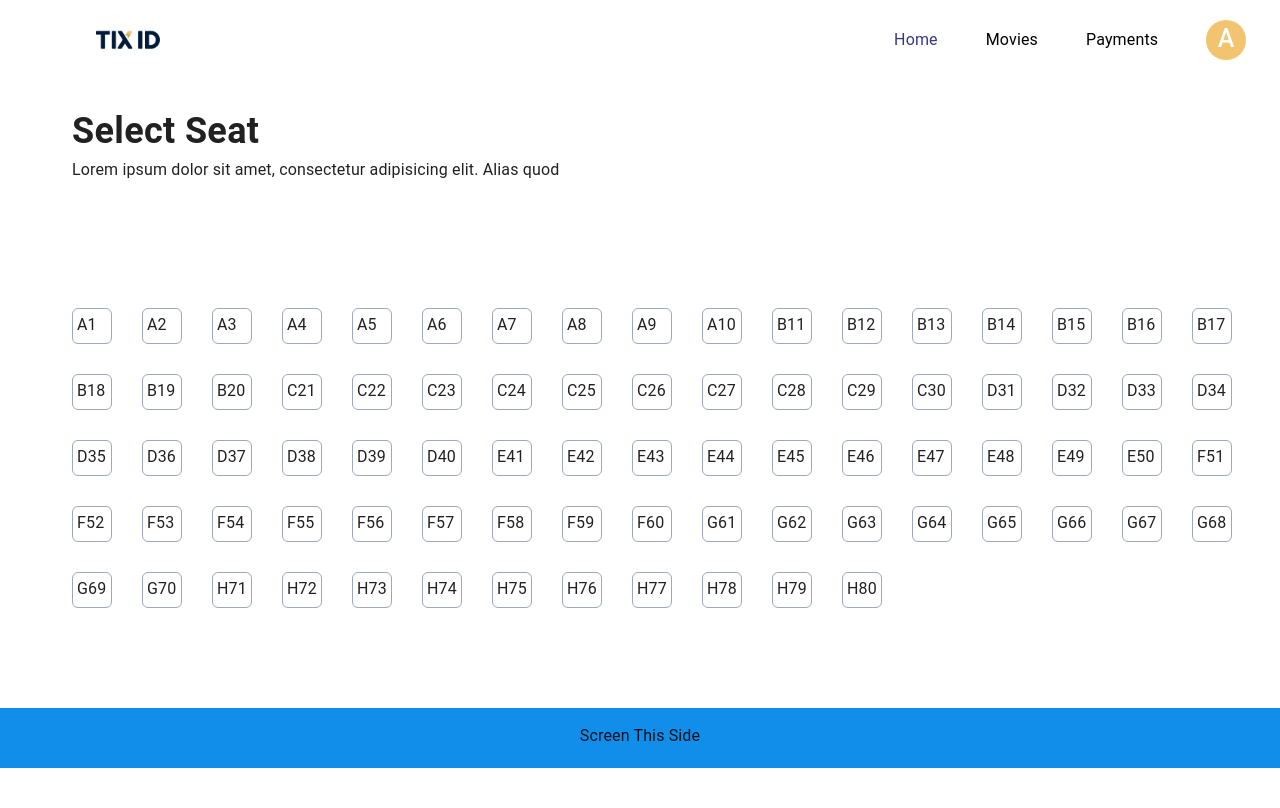
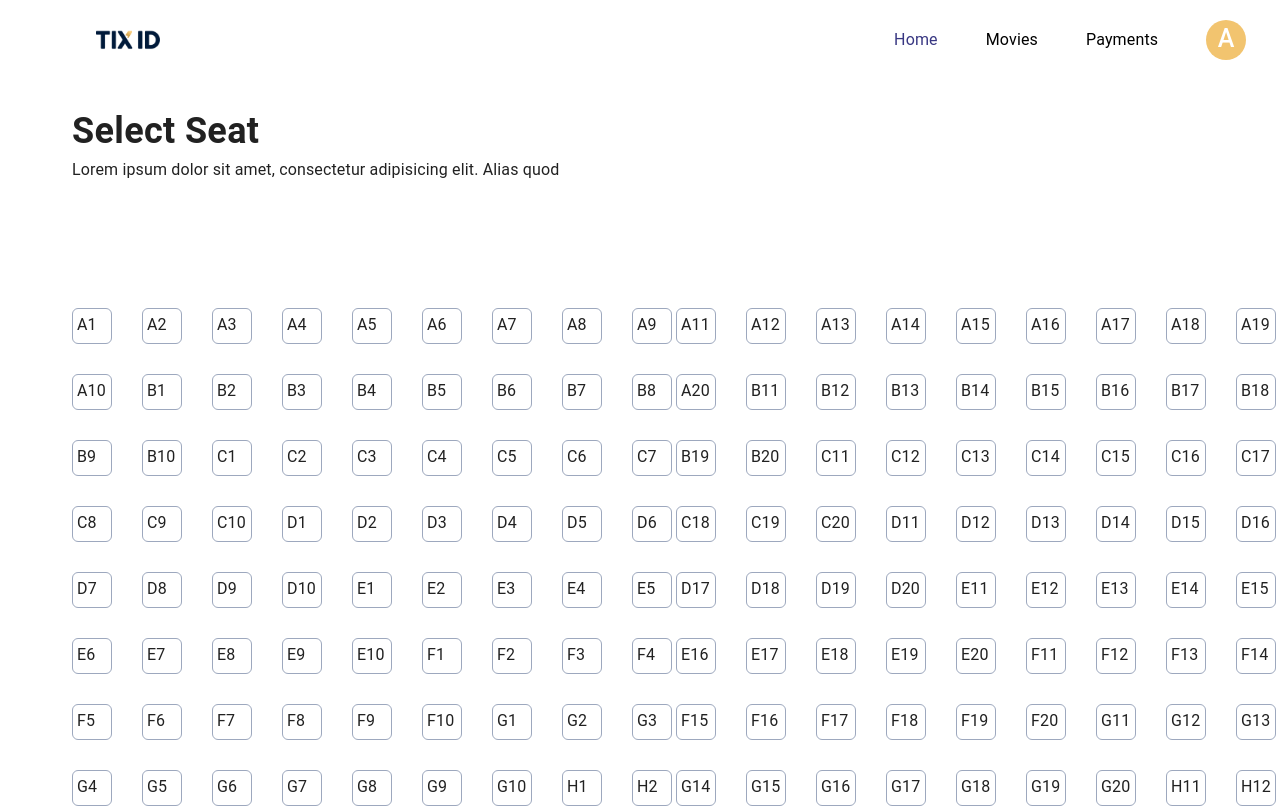
Before and after one commit to mohammedkharoda/Tix-Id, a React (Create React App) app: page /seatsSelect/1 in a window 1280 px wide. Shown: the top 808 px of the page. Built offline with nearby package versions, Linux system fonts and the light colour scheme.

Commit message:
THEATER SEATS UI AND SELETING RENDER DONE

```diff
--- a/src/SeatsSelections/SeatsDisplay.js
+++ b/src/SeatsSelections/SeatsDisplay.js
@@ -1,53 +1,127 @@
+/* eslint-disable no-use-before-define */
+/* eslint-disable react-hooks/exhaustive-deps */
+/* eslint-disable eqeqeq */
 import React, { useState, useEffect } from "react";
 import Navbar from "../movie/Navbar/Navbar";
 import { Box, Button, Typography } from "@mui/material";
 import Footer from "../movie/Footer/Footer";
 import { useNavigate, useParams } from "react-router-dom";
-import { useDispatch } from "react-redux";
+import { useDispatch, useSelector } from "react-redux";
 import { slotActions } from "../components/Slices/ticketShow";
 const SeatsDisplay = () => {
+  const seatsSelect = useSelector((state) => state.slot.SeatSelected);
   const [seatNameRender, setSeatNameRender] = useState();
+  const [seatSideRender, setSeatSideRender] = useState();
+  const [multipleSeats, setMultipleSeats] = useState([]);
   const dispatch = useDispatch();
+  // ==>> For Rendering the All the Seats
   useEffect(() => {
+    //  ====>> For 1st Set of the SEATS
     const row = [];
-    let count = 0;
+    const Siderow = [];
+    let count = 1;
     for (let seat = 1; seat < 81; seat++) {
-      const seatsData = { id: "S1", name: "", isSelected: false };
+      const seatsData = { name: "", isSelected: false };
       if (seat <= 10) {
-        seatsData.name = "A" + seat;
-      } else if (seat >= 11 && seat <= 20) {
+        if (seat == 10) {
+          count = 10;
+        }
+        seatsData.name = "A" + count;
+      }
+      if (seat >= 11 && seat <= 20) {
         count = 1;
-        seatsData.name = "B" + seat;
-      } else if (seat >= 21 && seat <= 30) {
+        if (count == 1) {
+          seatsData.name = "B" + parseInt(seat - 10);
+        }
+      }
+      if (seat >= 21 && seat <= 30) {
         count = 1;
-        seatsData.name = "C" + seat;
-      } else if (seat >= 31 && seat <= 40) {
+        if (count == 1) {
+          seatsData.name = "C" + parseInt(seat - 20);
+        }
+      }
+      if (seat >= 31 && seat <= 40) {
         count = 1;
-        seatsData.name = "D" + seat;
-      } else if (seat >= 41 && seat <= 50) {
+        if (count == 1) {
+          seatsData.name = "D" + parseInt(seat - 30);
+        }
+      }
+      if (seat >= 41 && seat <= 50) {
         count = 1;
-        seatsData.name = "E" + seat;
-      } else if (seat >= 51 && seat <= 60) {
+        if (count == 1) {
+          seatsData.name = "E" + parseInt(seat - 40);
+        }
+      }
+      if (seat >= 51 && seat <= 60) {
         count = 1;
-        seatsData.name = "F" + seat;
-      } else if (seat >= 61 && seat <= 70) {
+        if (count == 1) {
+          seatsData.name = "F" + parseInt(seat - 50);
+        }
+      }
+      if (seat >= 61 && seat <= 70) {
         count = 1;
-        seatsData.name = "G" + seat;
-      } else if (seat >= 71 && seat <= 80) {
+        if (count == 1) {
+          seatsData.name = "G" + parseInt(seat - 60);
+        }
+      }
+
+      if (seat >= 71 && seat <= 80) {
         count = 1;
-        seatsData.name = "H" + seat;
+        if (count == 1) {
+          seatsData.name = "H" + parseInt(seat - 70);
+        }
       }
+
       row.push(seatsData);
       count++;
     }
-    console.log("row ===>>", row);
+    // console.log("row ===>>", row);
     setSeatNameRender(row);
+    // ===============================================
+    //  ====>> For 2nd Side of the SEATS
+    for (let seatSide = 1; seatSide < 81; seatSide++) {
+      let countSide = 11;
+      const seatsSideData = { name: "", isSelected: false };
+      if (seatSide <= 10) {
+        if (seatSide <= 10) {
+          countSide = seatSide + 10;
+          seatsSideData.name = "A" + countSide;
+        }
+      } else if (seatSide <= 20) {
+        countSide = seatSide;
+        seatsSideData.name = "B" + countSide;
+      } else if (seatSide <= 30) {
+        countSide = seatSide - 10;
+        seatsSideData.name = "C" + countSide;
+      } else if (seatSide <= 40) {
+        countSide = seatSide - 20;
+        seatsSideData.name = "D" + countSide;
+      } else if (seatSide <= 50) {
+        countSide = seatSide - 30;
+        seatsSideData.name = "E" + countSide;
+      } else if (seatSide <= 60) {
+        countSide = seatSide - 40;
+        seatsSideData.name = "F" + countSide;
+      } else if (seatSide <= 70) {
+        countSide = seatSide - 50;
+        seatsSideData.name = "G" + countSide;
+      } else if (seatSide <= 80) {
+        countSide = seatSide - 60;
+        seatsSideData.name = "H" + countSide;
+      }
+      Siderow.push(seatsSideData);
+      count++;
+    }
+    // console.log("Siderow ===>>", Siderow);
+    setSeatSideRender(Siderow);
   }, []);
+  // ==>> For Rendering the All the Seats
 
   const { id } = useParams();
 
   const handler = (SeatName) => {
-    dispatch(slotActions.seatsSelected(SeatName.name));
+    dispatch(slotActions.seatsSelected(multipleSeats));
+    setMultipleSeats([...multipleSeats, SeatName.name]);
   };
 
   const Navigate = useNavigate();
@@ -96,6 +170,31 @@ const SeatsDisplay = () => {
                         border: "1px solid #9DA8BE",
                         borderRadius: "6px",
                         padding: "4px 4px",
+                        backgroundColor:
+                          seatsSelect === seatData.name ? "#118EEA" : "#fff",
+                      }}
+                      onClick={() => handler(seatData)}
+                    >
+                      {console.log(seatsSelect)}
+                      {seatData.name}
+                    </Box>
+                  );
+                })}
+              </Box>
+            </Box>
+            {/* 2nd Column */}
+            <Box sx={{ cursor: "pointer" }}>
+              <Box sx={{ display: "flex", flexWrap: "wrap", gap: "30px" }}>
+                {seatSideRender?.map((seatData) => {
+                  return (
+                    <Box
+                      sx={{
+                        display: "flex",
+                        width: "40px",
+                        height: "36px",
+                        border: "1px solid #9DA8BE",
+                        borderRadius: "6px",
+                        padding: "4px 4px",
                       }}
                       onClick={() => handler(seatData)}
                     >
@@ -105,32 +204,6 @@ const SeatsDisplay = () => {
                 })}
               </Box>
             </Box>
-            {/* <Box sx={{ cursor: "pointer" }}>
-              <Box sx={{ display: "flex", flexWrap: "wrap", gap: "30px" }}>
-                {runCallback(() => {
-                  const row = [];
-                  for (let seat = 1; seat < 81; seat++) {
-                    row.push(
-                      <Box
-                        key={seat}
-                        sx={{
-                          display: "flex",
-                          width: "40px",
-                          height: "36px",
-                          border: "1px solid #9DA8BE",
-                          borderRadius: "6px",
-                          padding: "4px 4px",
-                        }}
-                        onClick={() => handler(seat)}
-                      >
-                        {seat}
-                      </Box>
-                    );
-                  }
-                  return row;
-                })}
-              </Box>
-            </Box> */}
           </Box>
           {/* Screen Side */}
           <Box
@@ -182,7 +255,11 @@ const SeatsDisplay = () => {
                     marginTop: "12px",
                   }}
                 >
-                  C1,C2,C3
+                  {`${
+                    seatsSelect.seatName.length < 3
+                      ? seatsSelect.seatName
+                      : console.log("Done")
+                  }`}
                 </Typography>
               </Box>
               <Box>
@@ -226,6 +303,7 @@ const SeatsDisplay = () => {
                       fontSize: "20px",
                       fontWeight: "500",
                     }}
+                    onClick={() => Navigate(`/confirmTicket/${id}`)}
                   >
                     Confirm
                   </Typography>
--- a/src/Ticket/ConfirmTicket.js
+++ b/src/Ticket/ConfirmTicket.js
@@ -14,6 +14,7 @@ const ConfirmTicket = () => {
   let { id } = useParams();
   const dateSelector = useSelector((state) => state.slot.DateAndDay);
   const selectedSlot = useSelector((state) => state.slot.SelectedTheatre);
+  const seatsSelect = useSelector((state) => state.slot.SeatSelected);
 
   const [movieInfo, setMovieInfo] = useState();
   useEffect(() => {
@@ -228,7 +229,7 @@ const ConfirmTicket = () => {
                         marginBottom: "4px",
                       }}
                     >
-                      Ticket(3)
+                      Ticket({seatsSelect.seatName.length - 1})
                     </Typography>
                     <Typography
                       sx={{
@@ -240,7 +241,7 @@ const ConfirmTicket = () => {
                         marginBottom: "10px",
                       }}
                     >
-                      C8, C9, C10
+                      {seatsSelect.seatName}
                     </Typography>
                     <Box
                       component="div"
--- a/src/components/Slices/ticketShow.js
+++ b/src/components/Slices/ticketShow.js
@@ -21,13 +21,17 @@ const initialState = {
       },
     },
   },
+
+  // Date and Day
   DateAndDay: {
     showDateId: "",
     showDate: "",
     showDay: "",
   },
+  // Toggle
   toggle: true,
 
+  // Seats
   SeatSelected: {
     seatName: "",
   },
@@ -73,9 +77,8 @@ const slotSlice = createSlice({
     seatsSelected(state, action) {
       const seatSelect = action.payload;
       state.SeatSelected = {
-        seatName: seatSelect.seatName,
+        seatName: seatSelect,
       };
-      console.log("From Redux ==>> ", seatSelect);
     },
   },
 });
```
